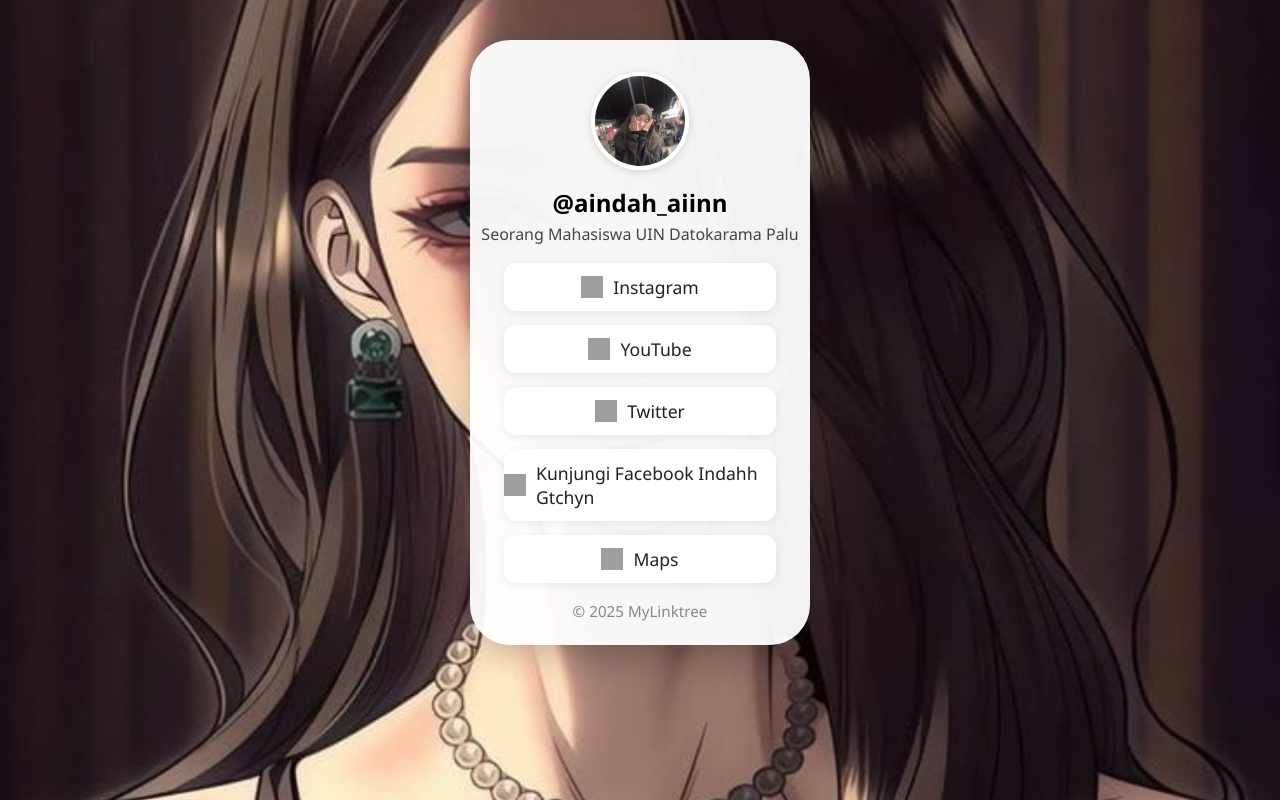
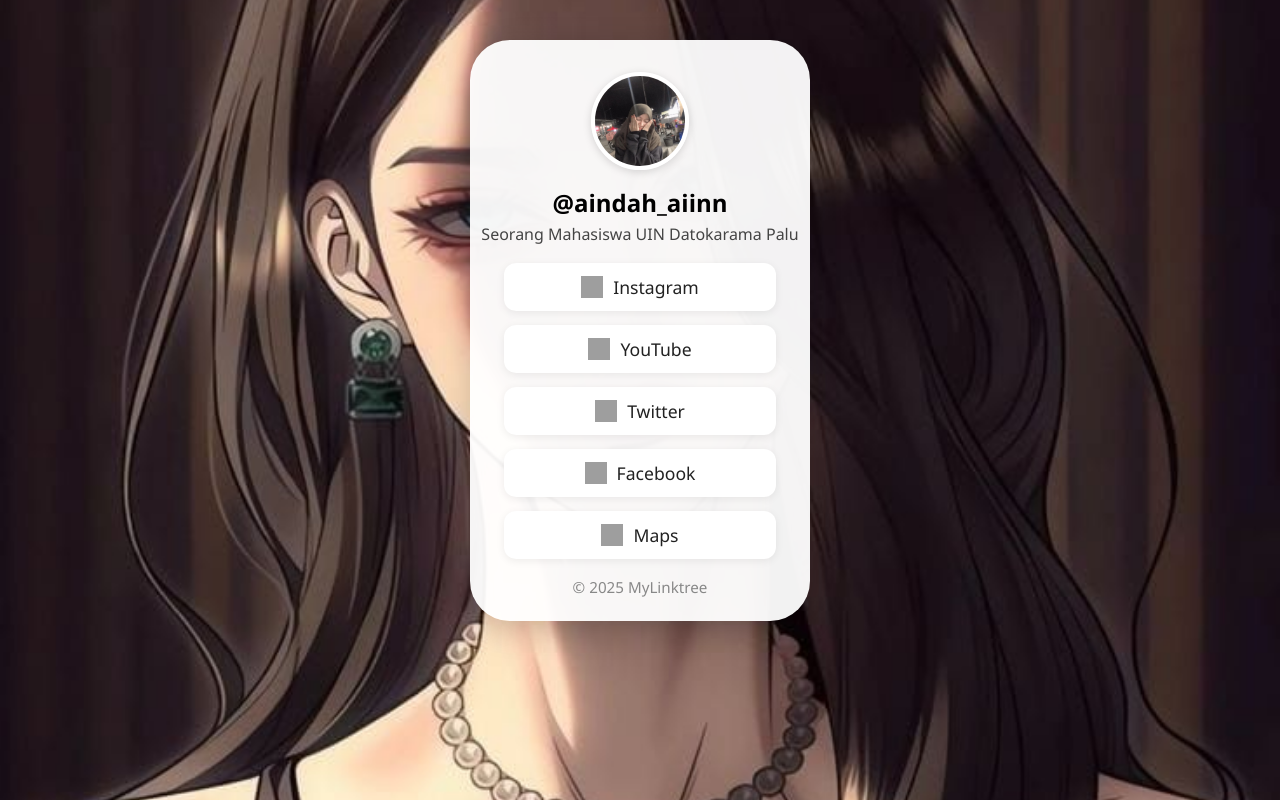
Before and after one commit to indahhh20/aindah.github.io, a plain HTML site: page index.html in a window 1280 px wide. Drawn offline with Linux system fonts and the light colour scheme; grey boxes are pictures that could not be loaded.

```diff
--- a/index.html
+++ b/index.html
@@ -26,7 +26,7 @@
             </a>
             <a class="link-btn" href="https://facebook.com/IndahhGtchyn" target="_blank">
                 <img src="https://cdn.jsdelivr.net/gh/simple-icons/simple-icons/icons/facebook.svg" class="icon" alt="Facebook">
-                Kunjungi Facebook Indahh Gtchyn
+                Facebook
             </a>
             <a class="link-btn" href="https://maps.app.goo.gl/rdW9hWouQiVuT7Ua9" target="_blank">
                 <img src="https://cdn.jsdelivr.net/gh/simple-icons/simple-icons/icons/googlemaps.svg" class="icon" alt="Maps">
```
